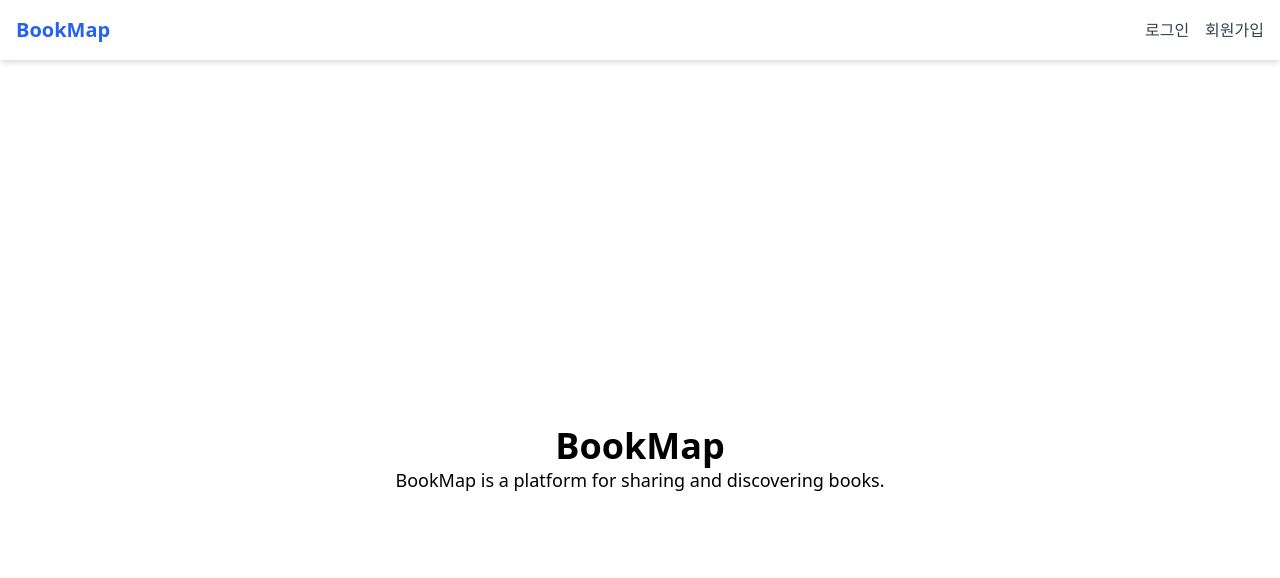
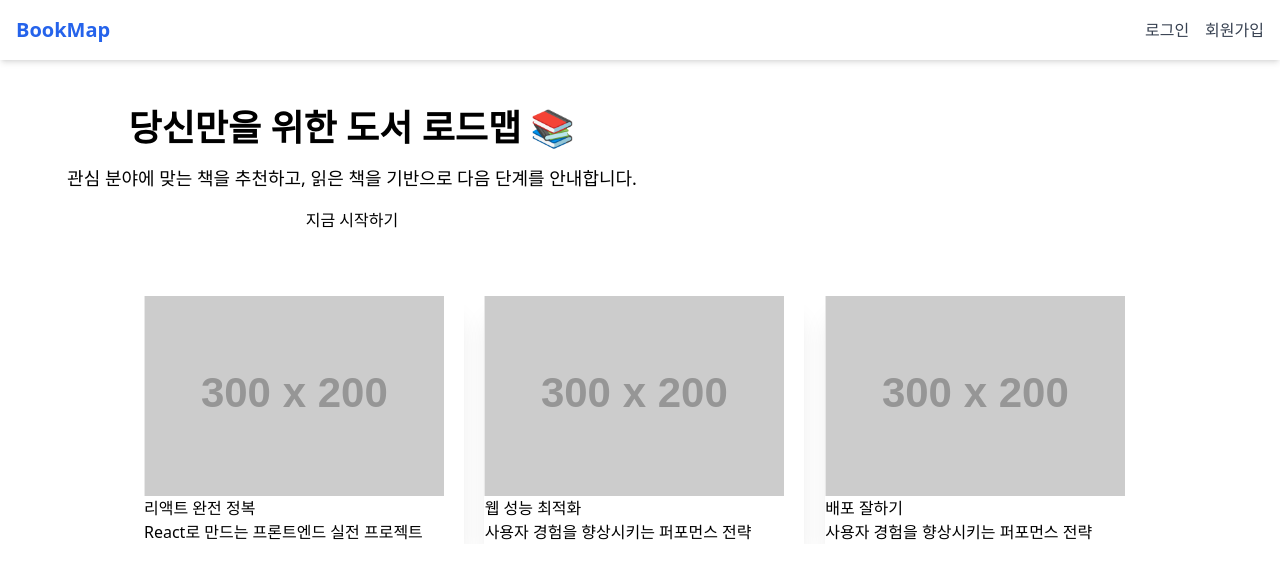
Before and after one commit to yeop7569/BookLoadMap, a React (Vite) app: page / in a window 1280 px wide. Shown: the top 578 px of the page. Built offline with nearby package versions, Linux system fonts and the light colour scheme.

Commit message:
Feat: 메인페이지 추가

```diff
--- a/package.json
+++ b/package.json
@@ -12,7 +12,8 @@
   "dependencies": {
     "@tailwindcss/line-clamp": "^0.4.4",
     "react": "^19.1.0",
-    "react-dom": "^19.1.0"
+    "react-dom": "^19.1.0",
+    "swiper": "^11.2.8"
   },
   "devDependencies": {
     "@eslint/js": "^9.25.0",
--- a/src/pages/MainPage.jsx
+++ b/src/pages/MainPage.jsx
@@ -1,13 +1,75 @@
 import React from 'react';
+import { Swiper, SwiperSlide } from 'swiper/react';
+import { Autoplay } from 'swiper/modules';
+import 'swiper/css';
+import 'swiper/css/autoplay';
+ const books = [
+    {
+      id: 1,
+      title: '모던 자바스크립트',
+      description: 'JavaScript 입문자를 위한 완벽 가이드',
+      image: 'https://placehold.co/300x200',
+    },
+    {
+      id: 2,
+      title: '리액트 완전 정복',
+      description: 'React로 만드는 프론트엔드 실전 프로젝트',
+      image: 'https://placehold.co/300x200',
+    },
+    {
+      id: 3,
+      title: '웹 성능 최적화',
+      description: '사용자 경험을 향상시키는 퍼포먼스 전략',
+      image: 'https://placehold.co/300x200',
+    },
+     {
+      id: 4,
+      title: '배포 잘하기',
+      description: '사용자 경험을 향상시키는 퍼포먼스 전략',
+      image: 'https://placehold.co/300x200',
+    },
+  ];
+export default function MainPage() {
+  return (
+    <div className="px-4">
+      {/* Hero Section */}
+      <section className="hero bg-base-200 py-12">
+        <div className="hero-content text-center">
+          <div className="max-w-2xl">
+            <h1 className="text-4xl font-bold">당신만을 위한 도서 로드맵 📚</h1>
+            <p className="py-4 text-lg">관심 분야에 맞는 책을 추천하고, 읽은 책을 기반으로 다음 단계를 안내합니다.</p>
+            <button className="btn btn-primary">지금 시작하기</button>
+          </div>
+        </div>
+      </section>
+
+      {/* 카테고리 섹션 */}
+      <div className="w-full max-w-5xl mx-auto p-4">
+      <Swiper
+        modules={[Autoplay]}
+        spaceBetween={30}
+        slidesPerView={3}
+        autoplay={{ delay: 3000 }}
+        loop={true}
+      >
+        {books.map((book) => (
+          <SwiperSlide key={book.id}>
+            <div className="card bg-base-100 shadow-xl mx-auto w-80">
+              <figure>
+                <img src={book.image} alt={book.title} />
+              </figure>
+              <div className="card-body">
+                <h2 className="card-title">{book.title}</h2>
+                <p>{book.description}</p>
+              </div>
+            </div>
+          </SwiperSlide>
+        ))}
+      </Swiper>
+    </div>
 
 
-export default function MainPage() {
-  return (
-   <>
-    <div className='flex flex-col items-center justify-center h-screen'>
-    <h1 className='text-4xl font-bold'>BookMap</h1>
-    <p className='text-lg'>BookMap is a platform for sharing and discovering books.</p>
-  </div>
-   </>
+
+    </div>
   );
 }
--- a/tailwind.config.js
+++ b/tailwind.config.js
@@ -1,12 +1,11 @@
 // tailwind.config.js
-module.exports = {
-  content: [
-    "./index.html",
-    "./src/**/*.{js,ts,jsx,tsx}",
-  ],
+export default {
+  content: ["./index.html", "./src/**/*.{js,ts,jsx,tsx}"],
   theme: {
     extend: {},
   },
-  plugins: [require('@tailwindcss/line-clamp'),require('daisyui')],
-
-}
+  plugins: [require("daisyui")],
+  daisyui: {
+    themes: ["light"], // 항상 라이트 테마만 사용
+  },
+};
```
Also changed, not shown: 1 other file (tests, documents, lock files or other folders).
